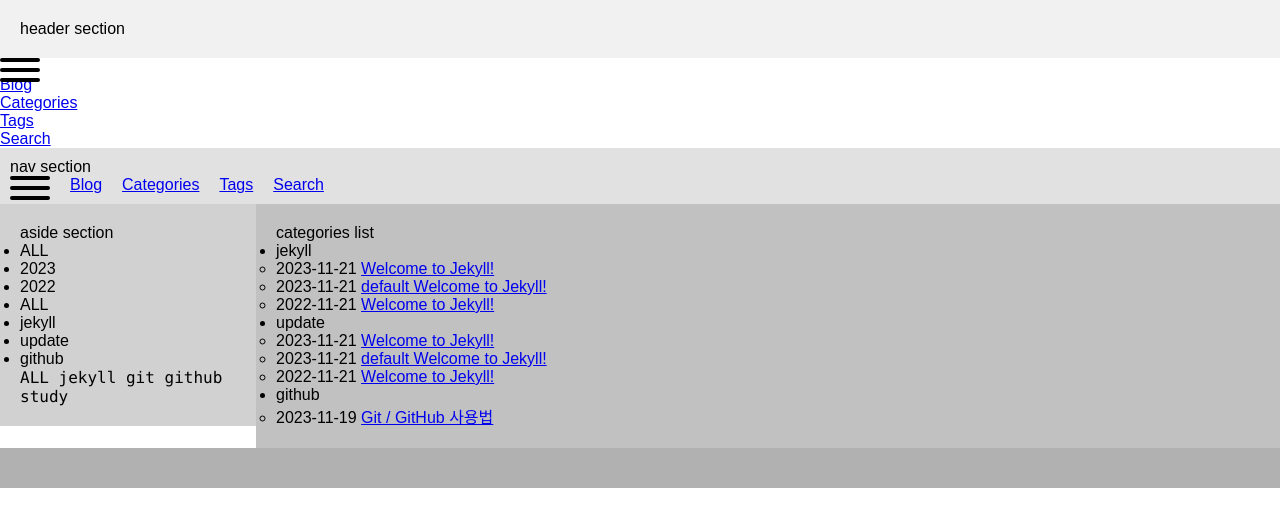
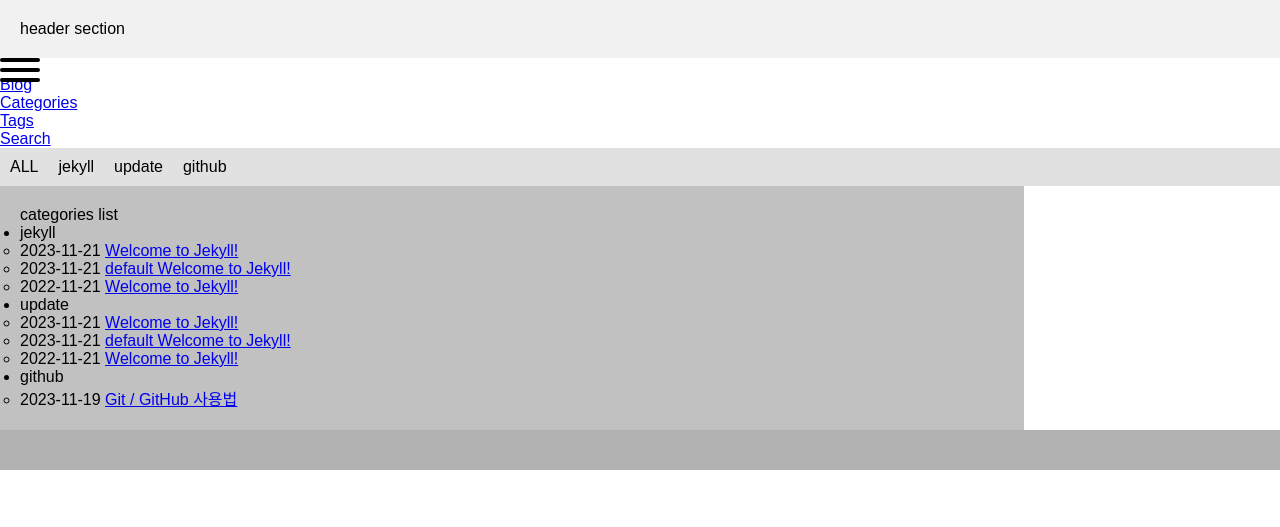
Before and after one commit to sangjjangit/sangjjangit.github.io, a Jekyll site: the page built from page/categories/categories.html, in a window 1280 px wide. Shown: the top 527 px of the page. Built offline with Jekyll 4.4.1, drawn with Linux system fonts in a browser that asks for light colours.

Commit message:
Update categories.html

```diff
--- a/page/categories/categories.html
+++ b/page/categories/categories.html
@@ -1,7 +1,24 @@
 ---
 <!-- layout: default -->
-layout: main
+layout: whole
 ---
+
+<nav>
+<div data-aside-group="Categories">
+    <ul>
+        <li data-aside-name="ALL">
+        ALL
+        </li>
+        {% for item in site.categories %}
+        <li data-aside-name="{{ item[0] }}">
+            {{ item[0] }}
+        </li>
+        {% endfor %}
+    </ul>
+</div>
+</nav>
+
+<main>
 <div>
     categories list
     <ul>
@@ -31,6 +48,9 @@ layout: main
         {% endfor %}
     </ul>
 </div>
+</main>
+
+
 
 <!-- layout: post
 title:  "Welcome to Jekyll!"
```
